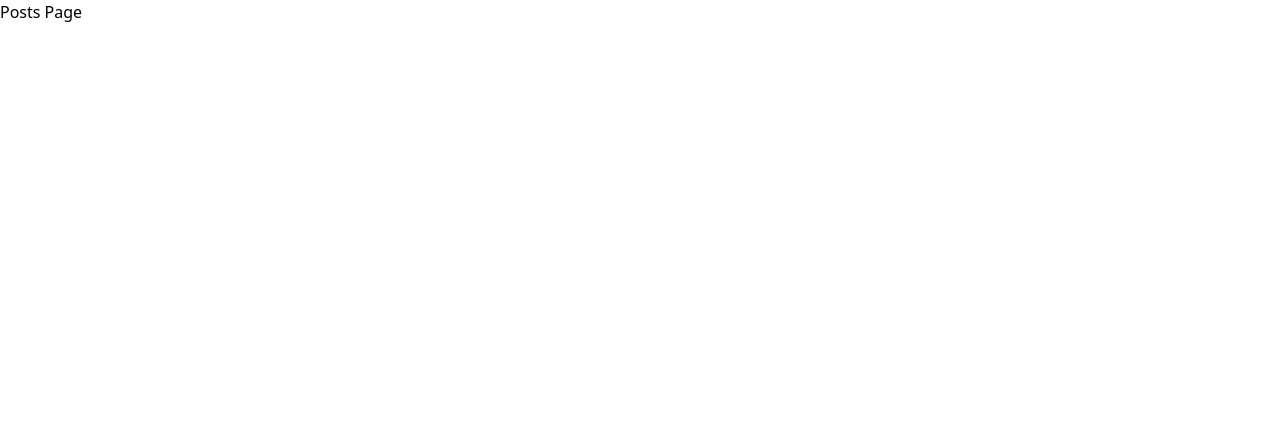
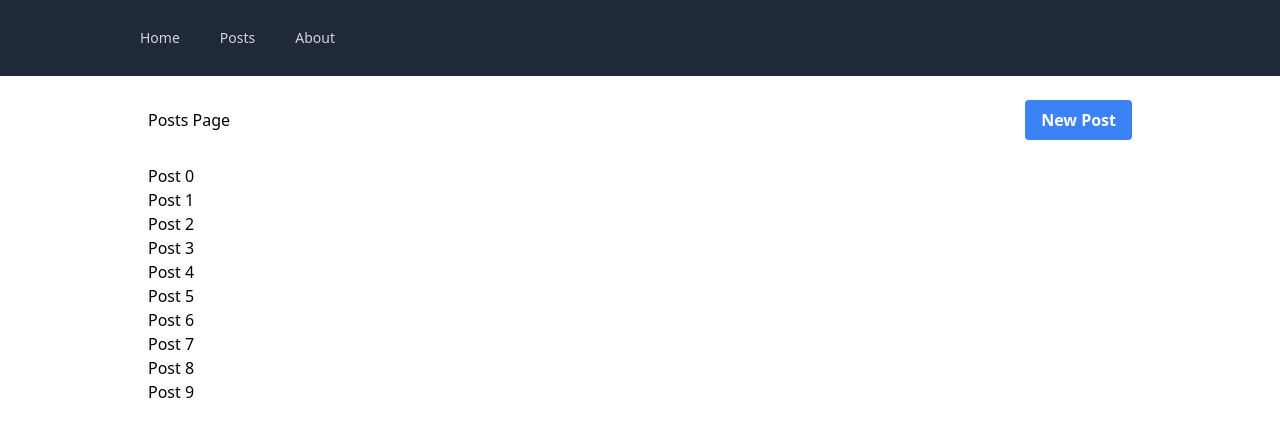
Before and after one commit to LiorRabinovich/nextjs-tutorial, a Next.js app: page /posts in a window 1280 px wide. Shown: the top 436 px of the page. Built offline with nearby package versions, Linux system fonts and the light colour scheme.

Commit message:
Added layout and navigation menu

```diff
--- a/src/app/globals.css
+++ b/src/app/globals.css
@@ -7,7 +7,7 @@
 }
 
 .post-form__label {
-  @apply font-medium text-gray-900 block mb-2
+  @apply font-medium text-gray-900 block mb-2;
 }
 
 .post-form__input {
@@ -15,5 +15,9 @@
 }
 
 .btn {
-  @apply bg-blue-500 hover:bg-blue-600 text-white font-bold py-2 px-4 rounded
+  @apply bg-blue-500 hover:bg-blue-600 text-white font-bold py-2 px-4 rounded;
 }
+
+.btn--red {
+  @apply bg-red-500 hover:bg-red-600 text-white font-bold py-2 px-4 rounded;
+}
--- a/src/app/layout.tsx
+++ b/src/app/layout.tsx
@@ -1,4 +1,5 @@
 import '@/app/globals.css';
+import AppHeader from '@/components/AppHeader';
 
 export const metadata = {
   title: 'Next.js',
@@ -12,7 +13,12 @@ export default function RootLayout({
 }) {
   return (
     <html lang="en">
-      <body>{children}</body>
+      <body>
+        <AppHeader />
+        <main className="max-w-5xl mx-auto py-6 px-5">
+          {children}
+        </main>
+      </body>
     </html>
   )
 }
--- a/src/app/posts/[postId]/page.tsx
+++ b/src/app/posts/[postId]/page.tsx
@@ -1,4 +1,6 @@
 // domain.co.il/posts/:postId
+
+import Link from "next/link"
 
 interface PostView {
     params: {
@@ -7,10 +9,15 @@ interface PostView {
 }
 
 export default function PostViewPage(props: PostView) {
+    const { postId } = props.params;
     return (
         <>
-            <header>
-                <h1>PostView {props.params.postId} Page</h1>
+            <header className="flex items-center mb-6">
+                <h1>PostView {postId} Page</h1>
+                <div className="ml-auto flex gap-4">
+                    <Link className="btn" href={`/posts/${postId}/edit`}>Edit</Link>
+                    <button className="btn--red">Delete</button>
+                </div>
             </header>
         </>
     )
--- a/src/app/posts/new/page.tsx
+++ b/src/app/posts/new/page.tsx
@@ -4,8 +4,8 @@ import PostForm from '@/components/PostForm';
 export default function NewPostPage() {
     return (
         <>
-            <header>
-                <h1>NewPost Page</h1>
+            <header className="mb-4">
+                <h1>New Post</h1>
             </header>
 
             <PostForm />
--- a/src/app/posts/page.tsx
+++ b/src/app/posts/page.tsx
@@ -1,11 +1,24 @@
 // domain.co.il/posts
+
+import Link from "next/link";
+
+const POSTS = Array.from({length: 10});
 
 export default function PostsPage() {
     return (
         <>
-            <header>
+            <header className="flex items-center mb-6">
                 <h1>Posts Page</h1>
+                <Link href="/posts/new" className="btn ml-auto">New Post</Link>
             </header>
+
+            <ul>
+                {POSTS.map((_, index) => (
+                    <li key={index}>
+                        <Link href={`/posts/${index}`}>Post {index}</Link>
+                    </li>
+                ))}
+            </ul>
         </>
     )
 }
--- /dev/null
+++ b/src/components/AppHeader.tsx
@@ -0,0 +1,25 @@
+import Link from "next/link"
+
+const MENU_ITEMS = [
+    { title: 'Home', path: '/' },
+    { title: 'Posts', path: '/posts' },
+    { title: 'About', path: '/about' }
+]
+
+export default function AppHeader() {
+    return (
+        <header>
+            <nav className="bg-gray-800 px-5 py-5">
+                <div className="flex mx-auto max-w-5xl">
+                    <ul className="flex gap-4">
+                        {MENU_ITEMS.map((item) => (
+                            <li key={item.path} className="text-gray-300 hover:bg-gray-700 hover:text-white rounded-md px-3 py-2 text-sm font-medium">
+                                <Link href={item.path}>{item.title}</Link>
+                            </li>
+                        ))}
+                    </ul>
+                </div>
+            </nav>
+        </header>
+    )
+}
```
